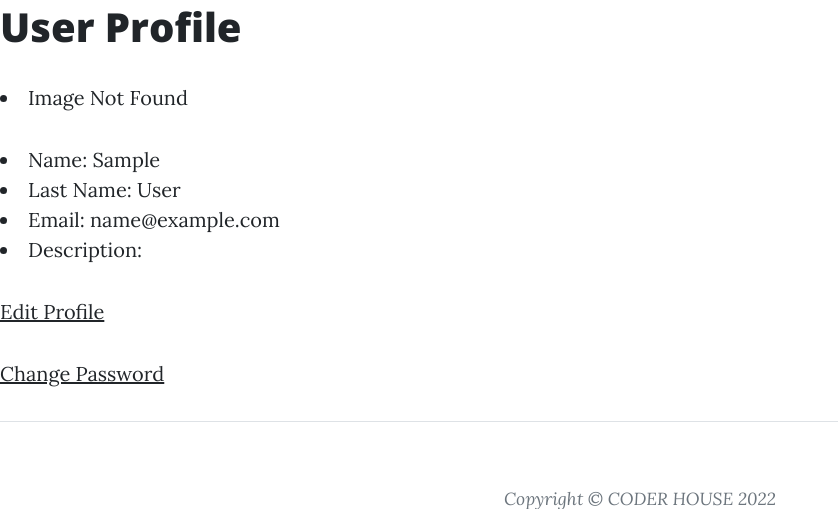
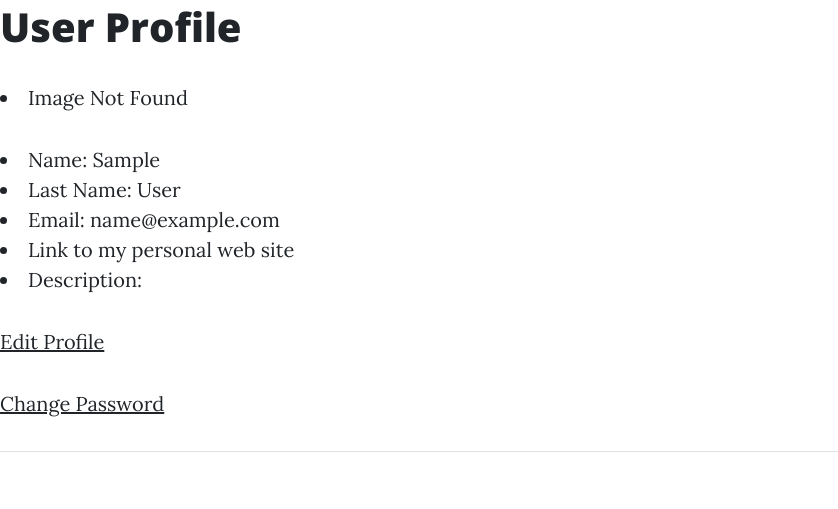
Before and after one commit to Adrian-Ponsone/Fiori_Lanus_Ponsone_Entrega_Final, a Django app: page /accounts/profile/ in a window 1280 px wide. Shown: the part 577-1086 px from the top of the page, without its empty margins (0-838 px from the left). Run offline with Django 4.2, Linux system fonts and the light colour scheme; the visitor is signed in with stand-in values (Sample User, id 1); some libraries are stand-ins or nearby versions.

Commit message:
Agregue el link en el perfil del usuario que nos lleva a la dirección url que le completemos en el formulario de creación

```diff
--- a/accounts/forms.py
+++ b/accounts/forms.py
@@ -25,3 +25,4 @@ class FormProfileEdit(forms.Form):
     email = forms.CharField()
     avatar = forms.ImageField(required=False)
     user_description = RichTextFormField(required=False)
+    user_link = forms.URLField(required=False, label = 'Link to my personal web site')
--- a/accounts/models.py
+++ b/accounts/models.py
@@ -6,3 +6,4 @@ class UserExtension(models.Model):
     avatar = models.ImageField(upload_to='avatars', null=True, blank=True)
     user = models.OneToOneField(User, on_delete=models.CASCADE)
     user_description = RichTextField(null=True)
+    user_link = models.URLField(null=True, blank=True)
--- a/accounts/templates/accounts/profile.html
+++ b/accounts/templates/accounts/profile.html
@@ -15,6 +15,7 @@
     <li>Name: {{request.user.first_name}}</li>
     <li>Last Name: {{request.user.last_name}}</li>
     <li>Email: {{request.user.email}}</li>
+    <li><a href="{{request.user.userextension.user_link}}">Link to my personal web site</a></li>
     <li>Description: {{request.user.userextension.user_description | safe}}</li>
 </p>
 <p>
--- a/accounts/views.py
+++ b/accounts/views.py
@@ -6,7 +6,6 @@ from django.contrib.auth.views import PasswordChangeView
 from django.contrib.auth.mixins import LoginRequiredMixin
 from accounts.forms import MyCreationForm, FormProfileEdit
 from accounts.models import UserExtension
-
 
 def login(request):
 
@@ -51,6 +50,7 @@ def edit_profile(request):
             request.user.email = new_data['email']
             request.user.userextension.avatar = new_data['avatar']
             request.user.userextension.user_description = new_data['user_description']
+            request.user.userextension.user_link = new_data['user_link']
             request.user.userextension.save()
             request.user.save()
             return redirect('profile')
@@ -60,10 +60,10 @@ def edit_profile(request):
                                         'last_name' : request.user.last_name,
                                         'email' : request.user.email,
                                         'avatar' : request.user.userextension.avatar,
-                                        'user_description' : request.user.userextension.user_description})
+                                        'user_description' : request.user.userextension.user_description,
+                                        'user_link' : request.user.userextension.user_link})
 
     return render(request, 'accounts/edit_profile.html', {'form' : form})
-
 
 class ChangePassword(LoginRequiredMixin, PasswordChangeView):
     template_name = 'accounts/change_password.html'
```
Also changed, not shown: accounts/migrations/0003_userextension_user_link.py (added).
